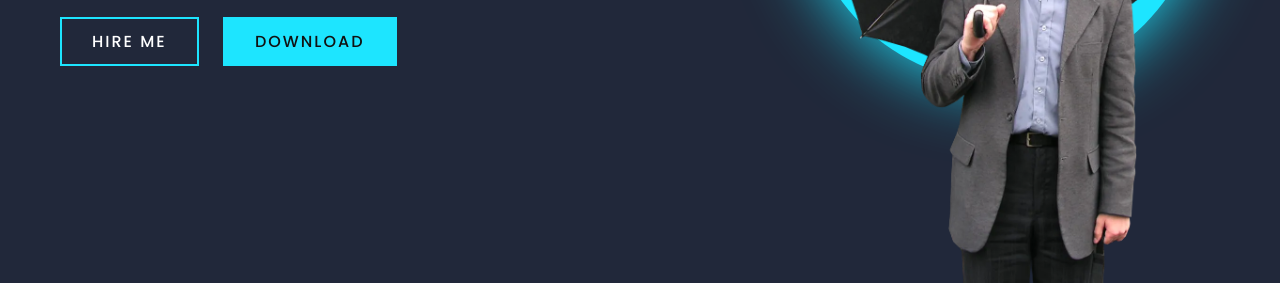
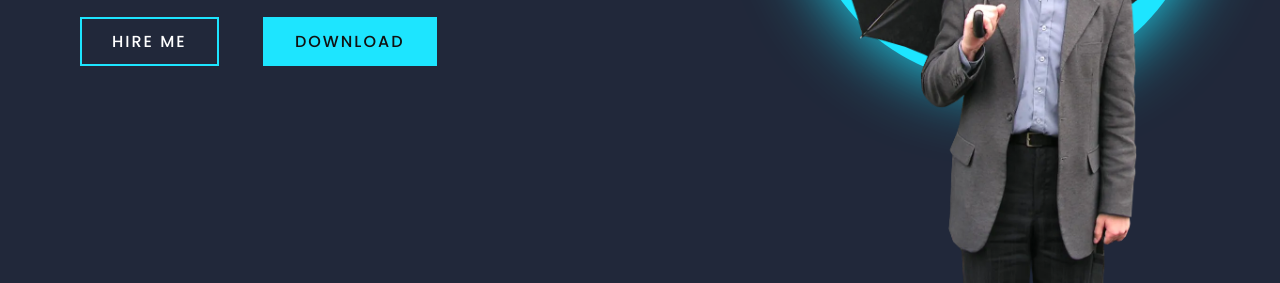
Before and after one commit to mio76/MyPortfolio, a plain HTML site: page index.html in a window 1280 px wide. Shown: the part 517-800 px from the top of the page. Drawn offline with Linux system fonts and the light colour scheme.

Commit message:
style.css

```diff
--- a/style.css
+++ b/style.css
@@ -138,7 +138,7 @@ header .toggle.active {
     display: inline-block;
     color: #fff;
     padding: 10px 30px;
-    margin-right: 20px;
+    margin: 20px;
     font-weight: 500;
     text-transform: uppercase;
     text-decoration: none;
```
